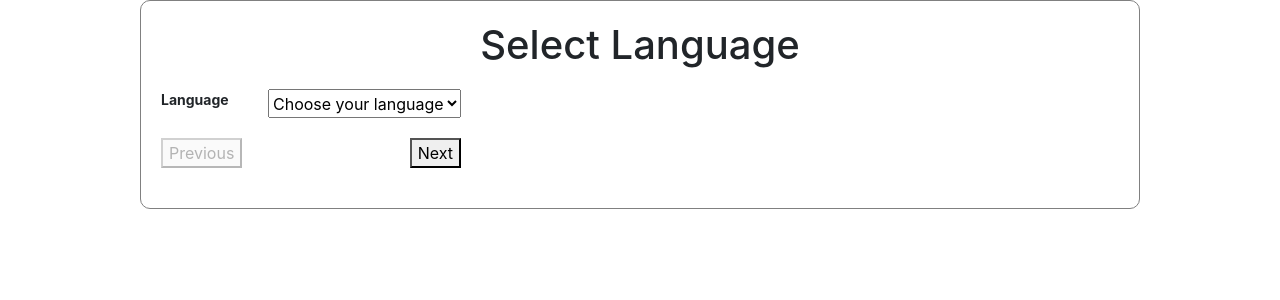
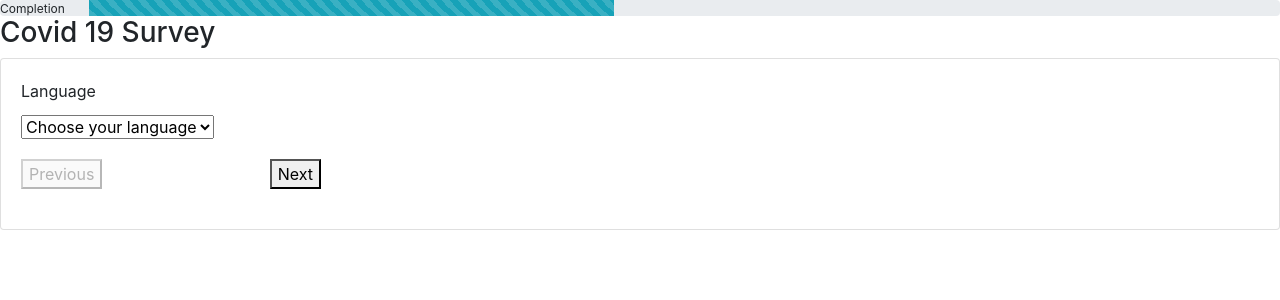
Before and after one commit to onlydevelop/covidquestion, an Angular app: page / in a window 1280 px wide. Shown: the top 300 px of the page. Built offline with nearby package versions, Linux system fonts and the light colour scheme.

Commit message:
Added checkbox & radio

```diff
--- a/src/app/app.component.html
+++ b/src/app/app.component.html
@@ -1,7 +1,5 @@
-<div class="main-container">
   <app-multi-step-form
     class="multi-step-form"
     [formContent]="formContent"
     (formSubmit)="onFormSubmit($event)"
   ></app-multi-step-form>
-</div>
--- a/src/app/components/multi-step-form/multi-step-form.component.html
+++ b/src/app/components/multi-step-form/multi-step-form.component.html
@@ -1,23 +1,18 @@
-<div>
-    <h1 class="form-heading">{{ stepItems[activeStepIndex].label }}</h1>
-
-    <ng-container
-      *ngFor="let form of masterForm; let i = index; trackBy: trackByFn"
-    >
-      <form
-        action=""
-        [formGroup]="masterForm[i]"
-        *ngIf="i === activeStepIndex || masterForm.length === 1"
-      >
-        <div class="">
+<div id="container" class="mu-4">
+    <div class="progress">
+        <span class="mr-4">Completion</span><div class="progress-bar progress-bar-striped bg-info" role="progressbar" style="width: 41%" aria-valuenow="41" aria-valuemin="0" aria-valuemax="100"></div>
+    </div>
+    <h3>Covid 19 Survey</h3>
+    <ng-container *ngFor="let form of masterForm; let i = index; trackBy: trackByFn">
+        <form action="" [formGroup]="masterForm[i]" *ngIf="i === activeStepIndex || masterForm.length === 1">
+            <div class="card card-body" >
                 <div class="fields-container">
                     <div
                     *ngFor="let field of formFields[i]; trackBy: trackByFn"
                     [ngSwitch]="currentFormContent[i][field].type"
                     >
-              <div class="full-width">
-                <label class="field-label text-bold" [for]="field">{{ field | formatTitle }}</label>
-
+                        <label class="card-title" [for]="field">{{ field | formatTitle }}</label>
+                        <br/>
                         <ng-container *ngSwitchCase="'textarea'">
                             <textarea
                                 [id]="field"
@@ -35,6 +30,24 @@
                             </select>
                         </ng-container>
 
+                        <ng-container *ngSwitchCase="'checkbox'">
+                            <div class="form-check" *ngFor="let option of currentFormContent[i][field].options; trackBy: trackByFn">
+                                <input class="form-check-input" type="checkbox" value="" [id]="option.code">
+                                <label class="form-check-label" for="option.code">
+                                    {{ option.name }}
+                                </label>
+                            </div>
+                        </ng-container>
+
+                        <ng-container *ngSwitchCase="'radio'">
+                            <div class="form-check" *ngFor="let option of currentFormContent[i][field].options; trackBy: trackByFn">
+                                <input class="form-check-input" type="radio" value="" [id]="option.code" [name]="option.type">
+                                <label class="form-check-label" for="option.code">
+                                    {{ option.name }}
+                                </label>
+                            </div>
+                        </ng-container>
+
                         <ng-container *ngSwitchDefault>
                             <input
                                 [type]="currentFormContent[i][field].type"
@@ -43,7 +56,6 @@
                                 [placeholder]="currentFormContent[i][field].placeholder"
                             />
                         </ng-container>
-              </div>
 
                     <p
                         class="validation-error"
--- a/src/app/constants/multi-step-form.ts
+++ b/src/app/constants/multi-step-form.ts
@@ -68,10 +68,10 @@ const EXPOSURE_OCCUPATION_LIST = [
 ];
 
 const EXPOSURE_CONTAGION_LIST = [
-    { name: 'Both (b) & (c)', code: '4' },
-    { name: 'I attended a public meeting / conference / religious congregation / party / wedding / any such mass gathering in the last 14 days', code: '3' },
-    { name: 'I travelled in the last 14 days by air or train, or bus or public transport (Metro) or chauffeur driven car', code: '2' },
-    { name: 'None of these', code: '1' }
+    { name: 'a) Both (b) & (c)', code: '4' },
+    { name: 'b) I attended a public meeting / conference / religious congregation / party / wedding / any such mass gathering in the last 14 days', code: '3' },
+    { name: 'c) I travelled in the last 14 days by air or train, or bus or public transport (Metro) or chauffeur driven car', code: '2' },
+    { name: 'd) None of these', code: '1' }
 ];
 
 const SOCIAL_POLICY_LIST = [
@@ -111,7 +111,7 @@ STEP_ITEMS.push({label: 'Personal Details: Age', data: {
 
 STEP_ITEMS.push({label: 'Personal Details: Diseases', data: {
     disease: {
-        type: 'select',
+        type: 'checkbox',
         options: DISEASE_LIST,
         validations: {},
         errors: {},
@@ -232,7 +232,7 @@ STEP_ITEMS.push({label: 'Exposure', data: {
 
 STEP_ITEMS.push({label: 'Exposure', data: {
     Ex3: {
-        type: 'select',
+        type: 'radio',
         options: EXPOSURE_CONTAGION_LIST,
         validations: {},
         errors: {},
```
Lines whose indentation alone changed are shown as unchanged.
